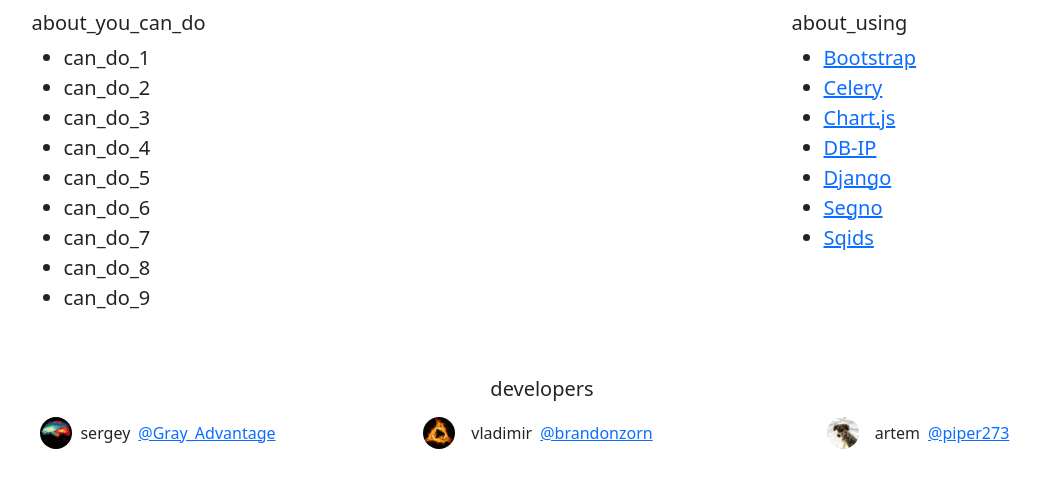
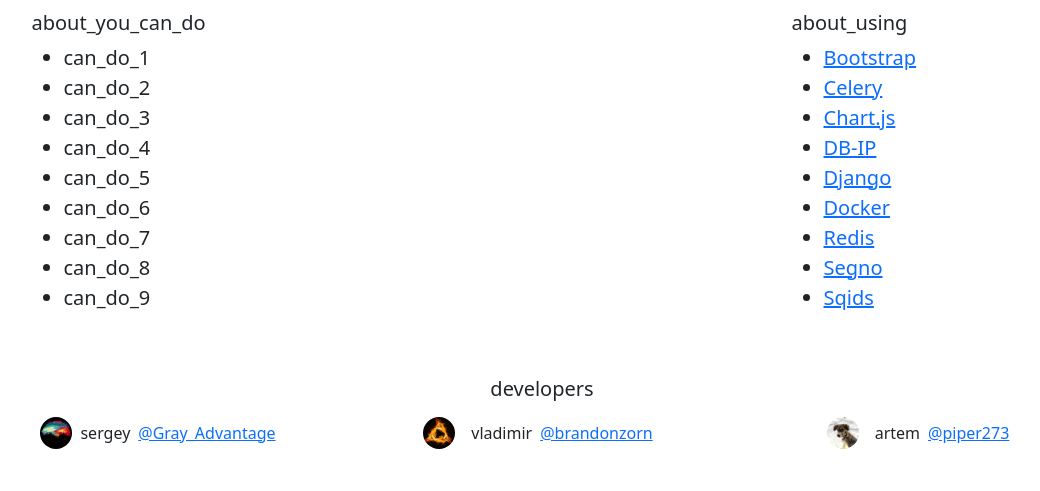
Before and after one commit to Gray-Advantage/Datanar-Django, a Django app: page /about/ in a window 1280 px wide. Shown: the part 208-699 px from the top of the page, without its empty margins (98-1138 px from the left). Run offline with Django 4.2, Linux system fonts and the light colour scheme; parts of the project's set-up code (start-up, migrations or seed data) failed here and were passed over; some libraries are stand-ins or nearby versions.

Commit message:
feat: add `Docker` and `Redis` to about page

```diff
--- a/datanar/templates/homepage/about.html
+++ b/datanar/templates/homepage/about.html
@@ -38,6 +38,8 @@
         <li><a href="https://www.chartjs.org/">Chart.js</a></li>
         <li><a href="https://db-ip.com">DB-IP</a></li>
         <li><a href="https://www.djangoproject.com/">Django</a></li>
+        <li><a href="https://www.docker.com/">Docker</a></li>
+        <li><a href="https://redis.io/">Redis</a></li>
         <li><a href="https://github.com/heuer/segno/">Segno</a></li>
         <li><a href="https://sqids.org/">Sqids</a></li>
       </ul>
```
